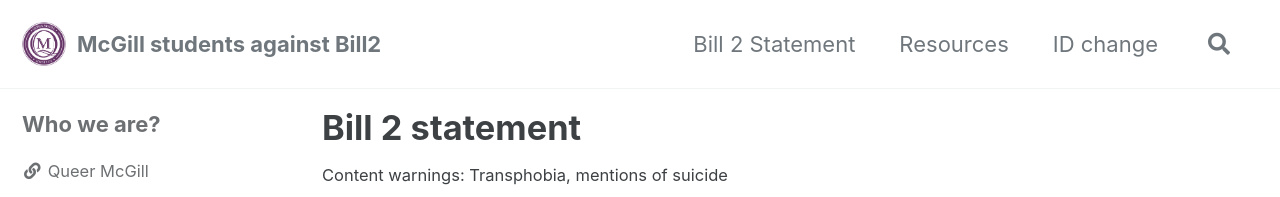
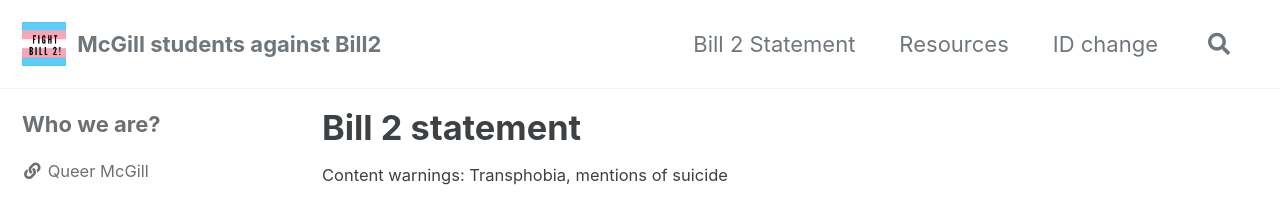
Before and after one commit to fightbill2/fightbill2.github.io, a Jekyll site: the page built from _pages/home.md, in a window 1280 px wide. Shown: the top 197 px of the page. Built offline with Jekyll 4.4.1, drawn with Linux system fonts in a browser that asks for light colours; cached includes are drawn as plain includes.

Commit message:
logo changed

```diff
--- a/_config.yml
+++ b/_config.yml
@@ -27,7 +27,7 @@ url                      : # the base hostname & protocol for your site e.g. "ht
 baseurl                  : # the subpath of your site, e.g. "/blog"
 repository               : # GitHub username/repo-name e.g. "mmistakes/minimal-mistakes"
 # teaser                   : "/assets/images/apple-touch-icon.png"
-logo                     : "/assets/images/qm.png"
+logo                     : "/assets/images/logo.png"
 masthead_title           : # overrides the website title displayed in the masthead, use " " for no title
 # breadcrumbs            : false # true, false (default)
 words_per_minute         : 200
@@ -98,7 +98,7 @@ analytics:
 author:
   name             : "Who we are?"
   avatar           : # path of avatar image, e.g. "/assets/images/bio-photo.jpg"
-  bio              : ""
+  bio              : "" #"We are a group of students at McGill University who plan on taking action and educating people on Bill 2 and providing support and resources for people who might be affected by this Bill. "
   location         :
   email            :
   links:
```
Also changed, not shown: 7 other files.
